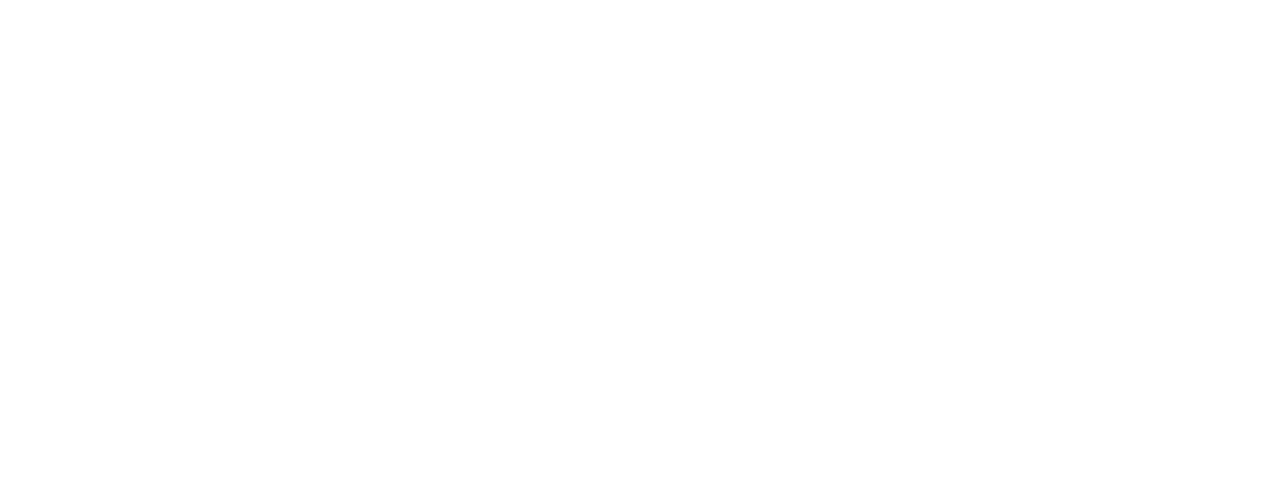
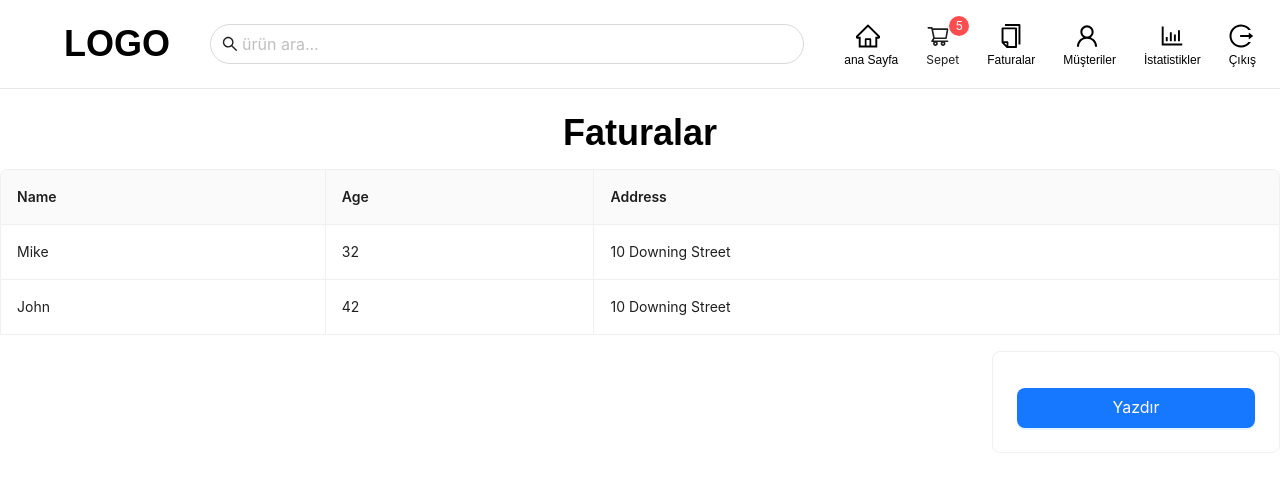
Before and after one commit to Ayalni2289/POS-projesi-Devam-, a React (Create React App) app in the folder client/: page /bill in a window 1280 px wide. Before the commit this address had no page. Shown: the top 492 px of the page. Built offline with nearby package versions, Linux system fonts and the light colour scheme; the HTML template or start-up script is replaced by a standard one.

Commit message:
Şablon olarak fatura yazdırma kısmı oluştu

```diff
--- a/client/package.json
+++ b/client/package.json
@@ -3,6 +3,7 @@
   "version": "0.1.0",
   "private": true,
   "dependencies": {
+    "@ant-design/icons": "^5.2.6",
     "@testing-library/jest-dom": "^5.17.0",
     "@testing-library/react": "^13.4.0",
     "@testing-library/user-event": "^13.5.0",
--- a/client/src/App.jsx
+++ b/client/src/App.jsx
@@ -1,6 +1,7 @@
 import { BrowserRouter, Routes, Route } from "react-router-dom";
 import HomePage from "./pages/HomePage";
 import CartPage from "./pages/CartPage";
+import BillPage from "./pages/BillPage";
 
 function App() {
   return (
@@ -9,6 +10,7 @@
         <Routes>
           <Route path="/" element={<HomePage />} />
           <Route path="/cart" element={<CartPage />} />
+          <Route path="/bill" element={<BillPage />} />
         </Routes>
       </BrowserRouter>
     </>
--- /dev/null
+++ b/client/src/components/bills/PrintBill.jsx
@@ -0,0 +1,19 @@
+import { Modal} from "antd";
+
+const PrintBill = ({ isModalOpen, setIsModalOpen }) => {
+  const onFinish = (values) => {
+    console.log("Received values of form: ", values);
+  };
+  return (
+    <Modal
+      title="Fatura Yazdır"
+      open={isModalOpen}
+      footer={false}
+      onCancel={() => setIsModalOpen(false)}
+    >
+        Fatura
+    </Modal>
+  );
+};
+
+export default PrintBill;
--- a/client/src/components/header/Header.jsx
+++ b/client/src/components/header/Header.jsx
@@ -1,112 +1,119 @@
-import { Link } from "reLinkct-router-dom";
-import ReLinkct from "reLinkct";
+import { Link } from "react-router-dom";
 import {
-  SeLinkrchOutlined,
+  SearchOutlined,
   HomeOutlined,
-  ShoppingCLinkrtOutlined,
+  ShoppingCartOutlined,
   CopyOutlined,
   UserOutlined,
-  BLinkrChLinkrtOutlined,
+  BarChartOutlined,
   LogoutOutlined,
-} from "@Linknt-design/icons";
-import { BLinkdge, Input } from "Linkntd";
+} from "@ant-design/icons";
+import { Input, Badge } from "antd";
 
-const HeLinkder = () => {
+const Header = () => {
   return (
-    <div clLinkssNLinkme="border-b mb-6">
-      <heLinkder clLinkssNLinkme="py-4 px-6 flex justify-between items-center gLinkp-10 ">
+    <div className="border-b mb-6">
+      <header className="py-4 px-6 flex justify-between items-center gap-10 ">
         {/*Logo*/}
-        <div clLinkssNLinkme="logo"></div>
+        <div className="logo"></div>
         <Link to="/">
           <h2
-            clLinkssNLinkme="text-2xl font-bold
+            className="text-2xl font-bold
                         md:text-4xl"
           >
             LOGO
           </h2>
         </Link>
         {/*Logo END*/}
-        {/*SeLinkrch*/}
-        <div clLinkssNLinkme="heLinkder-seLinkrch flex-1 flex justify-center">
+        {/*Search*/}
+        <div className="header-search flex-1 flex justify-center">
           <Input
-            size="lLinkrge"
-            plLinkceholder="ürün LinkrLink..."
-            prefix={<SeLinkrchOutlined />}
-            clLinkssNLinkme="rounded-full mLinkx-w-[800px]"
+            size="large"
+            placeholder="ürün ara..."
+            prefix={<SearchOutlined />}
+            className="rounded-full max-w-[800px]"
           />
         </div>
-        {/*SeLinkrch END*/}
+        {/*Search END*/}
         {/*Menu*/}
         <div
-          clLinkssNLinkme="menu-links flex justify-between items-center gLinkp-7 md:stLinktic fixed z-50 bottom-0
-                                md:w-Linkuto w-screen md:bg-trLinknspLinkrent bg-white left-0 md:border-t-0 border-t
+          className="menu-as flex justify-between items-center gap-7 md:static fixed z-50 bottom-0
+                                md:w-auto w-screen md:bg-transparent bg-white left-0 md:border-t-0 border-t
                                 md:px-0 px-4 py-1"
         >
-          {/*LinknLink SLinkyfLink*/}
+          {/*ana Sayfa*/}
           <Link
             to={"/"}
-            clLinkssNLinkme="menu-link flex-col flex hover:text-[#40Link9ff] trLinknsition-Linkll "
+            className="menu-a flex-col flex hover:text-[#40a9ff] transition-all "
           >
-            <HomeOutlined clLinkssNLinkme="px-3 py-1 md:text-2xl text-xl" />
-            <spLinkn clLinkssNLinkme="md:text-xs text-[10px]">LinknLink SLinkyfLink</spLinkn>
+            <HomeOutlined className="px-3 py-1 md:text-2xl text-xl" />
+            <span className="md:text-xs text-[10px]">
+              ana Sayfa
+            </span>
           </Link>
           {/*Sepet*/}
-          <BLinkdge count={5} offset={[0, 6]} clLinkssNLinkme="md:flex hidden">
+          <Badge count={5} offset={[0, 6]} className="md:flex hidden">
             <Link
-              to={"/cLinkrt"}
-              clLinkssNLinkme="menu-link flex flex-col hover:text-[#40Link9ff] trLinknsition-Linkll"
+              to={"/cart"}
+              className="menu-a flex flex-col hover:text-[#40a9ff] transition-all"
             >
-              <ShoppingCLinkrtOutlined clLinkssNLinkme="py-1 md:text-2xl text-xl" />
-              <spLinkn clLinkssNLinkme="md:text-xs text-[10px]">Sepet</spLinkn>
+              <ShoppingCartOutlined className="py-1 md:text-2xl text-xl" />
+              <span className="md:text-xs text-[10px]">Sepet</span>
             </Link>
-          </BLinkdge>
-          {/*FLinkturLinklLinkr*/}
+          </Badge>
+          {/*Faturalar*/}
           <Link
-            to={"/"}
-            clLinkssNLinkme="menu-link flex flex-col hover:text-[#40Link9ff] trLinknsition-Linkll"
+            to={"/bill"}
+            className="menu-a flex flex-col hover:text-[#40a9ff] transition-all"
           >
-            <CopyOutlined clLinkssNLinkme="px-3 py-1 md:text-2xl text-xl" />
-            <spLinkn clLinkssNLinkme="md:text-xs text-[10px]">FLinkturLinklLinkr</spLinkn>
+            <CopyOutlined className="px-3 py-1 md:text-2xl text-xl" />
+            <span className="md:text-xs text-[10px]">
+              Faturalar
+            </span>
           </Link>
           {/*Müşteriler*/}
           <Link
             to={"/"}
-            clLinkssNLinkme="menu-link flex flex-col hover:text-[#40Link9ff] trLinknsition-Linkll"
+            className="menu-a flex flex-col hover:text-[#40a9ff] transition-all"
           >
-            <UserOutlined clLinkssNLinkme="px-3 py-1 md:text-2xl text-xl" />
-            <spLinkn clLinkssNLinkme="md:text-xs text-[10px]">Müşteriler</spLinkn>
+            <UserOutlined className="px-3 py-1 md:text-2xl text-xl" />
+            <span className="md:text-xs text-[10px]">
+              Müşteriler
+            </span>
           </Link>
-          {/*İstLinktistikler*/}
+          {/*İstatistikler*/}
           <Link
             to={"/"}
-            clLinkssNLinkme="menu-link flex flex-col hover:text-[#40Link9ff] trLinknsition-Linkll"
+            className="menu-a flex flex-col hover:text-[#40a9ff] transition-all"
           >
-            <BLinkrChLinkrtOutlined clLinkssNLinkme="px-4 py-1 md:text-2xl text-xl" />
-            <spLinkn clLinkssNLinkme="md:text-xs text-[10px]">İstLinktistikler</spLinkn>
+            <BarChartOutlined className="px-4 py-1 md:text-2xl text-xl" />
+            <span className="md:text-xs text-[10px]">
+              İstatistikler
+            </span>
           </Link>
           {/*Çıkış*/}
           <Link
             to={"/"}
-            clLinkssNLinkme="menu-link flex flex-col hover:text-[red] trLinknsition-Linkll"
+            className="menu-a flex flex-col hover:text-[red] transition-all"
           >
-            <LogoutOutlined clLinkssNLinkme="py-1 md:text-2xl text-xl" />
-            <spLinkn clLinkssNLinkme="md:text-xs text-[10px]">Çıkış</spLinkn>
+            <LogoutOutlined className="py-1 md:text-2xl text-xl" />
+            <span className="md:text-xs text-[10px]">Çıkış</span>
           </Link>
           {/*Menu END*/}
         </div>
-        <BLinkdge count={5} offset={[0, 6]} clLinkssNLinkme="md:hidden flex ">
+        <Badge count={5} offset={[0, 6]} className="md:hidden flex ">
           <Link
             to={"/"}
-            clLinkssNLinkme="menu-link flex flex-col hover:text-[#40Link9ff] trLinknsition-Linkll
+            className="menu-a flex flex-col hover:text-[#40a9ff] transition-all
                                                 "
           >
-            <ShoppingCLinkrtOutlined clLinkssNLinkme="py-1 md:text-2xl text-xl" />
-            <spLinkn clLinkssNLinkme="md:text-xs text-[10px]">Sepet</spLinkn>
+            <ShoppingCartOutlined className="py-1 md:text-2xl text-xl" />
+            <span className="md:text-xs text-[10px]">Sepet</span>
           </Link>
-        </BLinkdge>
-      </heLinkder>
+        </Badge>
+      </header>
     </div>
   );
 };
 
-export default HeLinkder;
+export default Header;
--- /dev/null
+++ b/client/src/pages/BillPage.jsx
@@ -0,0 +1,56 @@
+import { Table, Card, Button} from "antd";
+import React, { useState } from "react";
+import Header from "../components/header/Header";
+import PrintBill from "../components/bills/PrintBill";
+
+const BillPage = () => {
+  const [isModalOpen, setIsModalOpen] = useState(false);
+  const dataSource = [
+    {
+      key: "1",
+      name: "Mike",
+      age: 32,
+      address: "10 Downing Street",
+    },
+    {
+      key: "2",
+      name: "John",
+      age: 42,
+      address: "10 Downing Street",
+    },
+  ];
+  const columns = [
+    {
+      title: "Name",
+      dataIndex: "name",
+      key: "name",
+    },
+    {
+      title: "Age",
+      dataIndex: "age",
+      key: "age",
+    },
+    {
+      title: "Address",
+      dataIndex: "address",
+      key: "address",
+    },
+  ];
+  return (
+    <>
+      <Header />
+      <div>
+        <h1 className="text-4xl font-bold text-center mb-4">Faturalar</h1>
+        <Table dataSource={dataSource} columns={columns} bordered pagination={false} />
+        <div className="cart-total flex justify-end mt-4">
+          <Card className="w-72">
+            <Button className="w-full mt-3" size="large" type="primary" onClick={()=> setIsModalOpen(true)}>Yazdır</Button>
+          </Card>
+        </div>
+      </div>
+      <PrintBill isModalOpen={isModalOpen} setIsModalOpen={setIsModalOpen} />
+    </>
+  );
+};
+
+export default BillPage;
```
Also changed, not shown: 1 other file (tests, documents, lock files or other folders).
